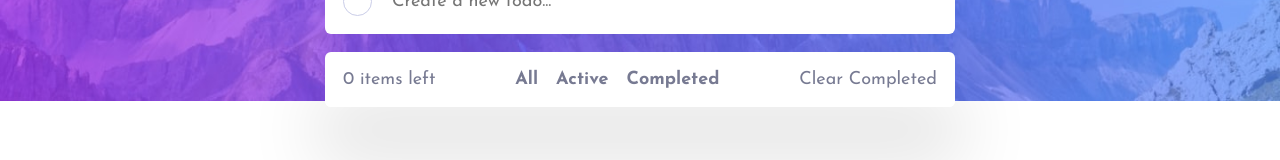
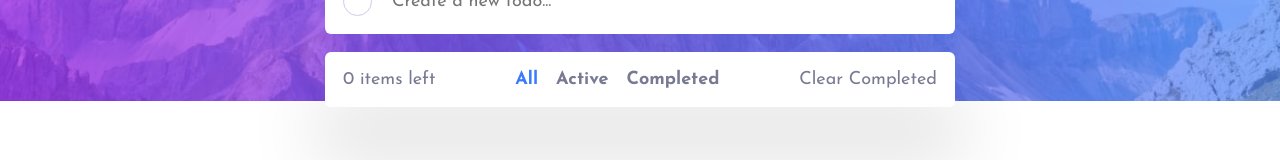
Before and after one commit to blabash/todo-app-drag-drop-reorder, a React (Create React App) app: page / in a window 1280 px wide. Shown: the part 211-371 px from the top of the page. Built offline with nearby package versions, Linux system fonts and the light colour scheme.

Commit message:
Add filter functionality

```diff
--- a/src/App.tsx
+++ b/src/App.tsx
@@ -91,9 +91,14 @@ const TodoItem = ({ todo, todosDispatch }: TodoItemProps) => {
   );
 };
 
+const filtersArr = ["all", "active", "completed"] as const;
+
+type TodosFilters = typeof filtersArr[number];
+
 type TodosUnorderedListProps = {
   filteredTodos: TodosStateType;
   todosDispatch: React.Dispatch<TODOACTIONTYPE>;
+  filter: TodosFilters;
   setFilter: React.Dispatch<React.SetStateAction<TodosFilters>>;
   todosCount: number;
 };
@@ -101,9 +106,21 @@ type TodosUnorderedListProps = {
 const TodosUndorderedList = ({
   filteredTodos,
   todosDispatch,
+  filter,
   setFilter,
   todosCount,
 }: TodosUnorderedListProps) => {
+  const filterBtns = filtersArr.map((filterType) => (
+    <button
+      style={{
+        color: filterType === filter ? "var(--bright-blue)" : undefined,
+      }}
+      onClick={() => setFilter(filterType)}
+    >
+      {filterType[0].toUpperCase() + filterType.slice(1)}
+    </button>
+  ));
+
   return (
     <>
       <ul className="todos-container__todo-list">
@@ -113,9 +130,7 @@ const TodosUndorderedList = ({
         <li className="todos-container__status-tray">
           <p>{todosCount} items left</p>
           <div className="todos-container__filters todos-container__filters--desktop">
-            <button onClick={() => setFilter("all")}>All</button>
-            <button onClick={() => setFilter("active")}>Active</button>
-            <button onClick={() => setFilter("completed")}>Completed</button>
+            {filterBtns}
           </div>
           <button onClick={() => todosDispatch({ type: "clear-completed" })}>
             Clear Completed
@@ -123,9 +138,7 @@ const TodosUndorderedList = ({
         </li>
       </ul>
       <div className="todos-container__filters todos-container__filters--mobile">
-        <button onClick={() => setFilter("all")}>All</button>
-        <button onClick={() => setFilter("active")}>Active</button>
-        <button onClick={() => setFilter("completed")}>Completed</button>
+        {filterBtns}
       </div>
     </>
   );
@@ -192,8 +205,6 @@ const TodosContainer = ({ children }: TodosContainerProps) => {
   return <div className="todos-container">{children}</div>;
 };
 
-type TodosFilters = "all" | "active" | "completed";
-
 function App() {
   const [text, setText] = useState("");
   const [filter, setFilter] = useState<TodosFilters>("all");
@@ -238,6 +249,7 @@ function App() {
           todosDispatch={todosDispatch}
           setFilter={setFilter}
           todosCount={todosState.length}
+          filter={filter}
         />
         <TodosDescription />
       </TodosContainer>
```
